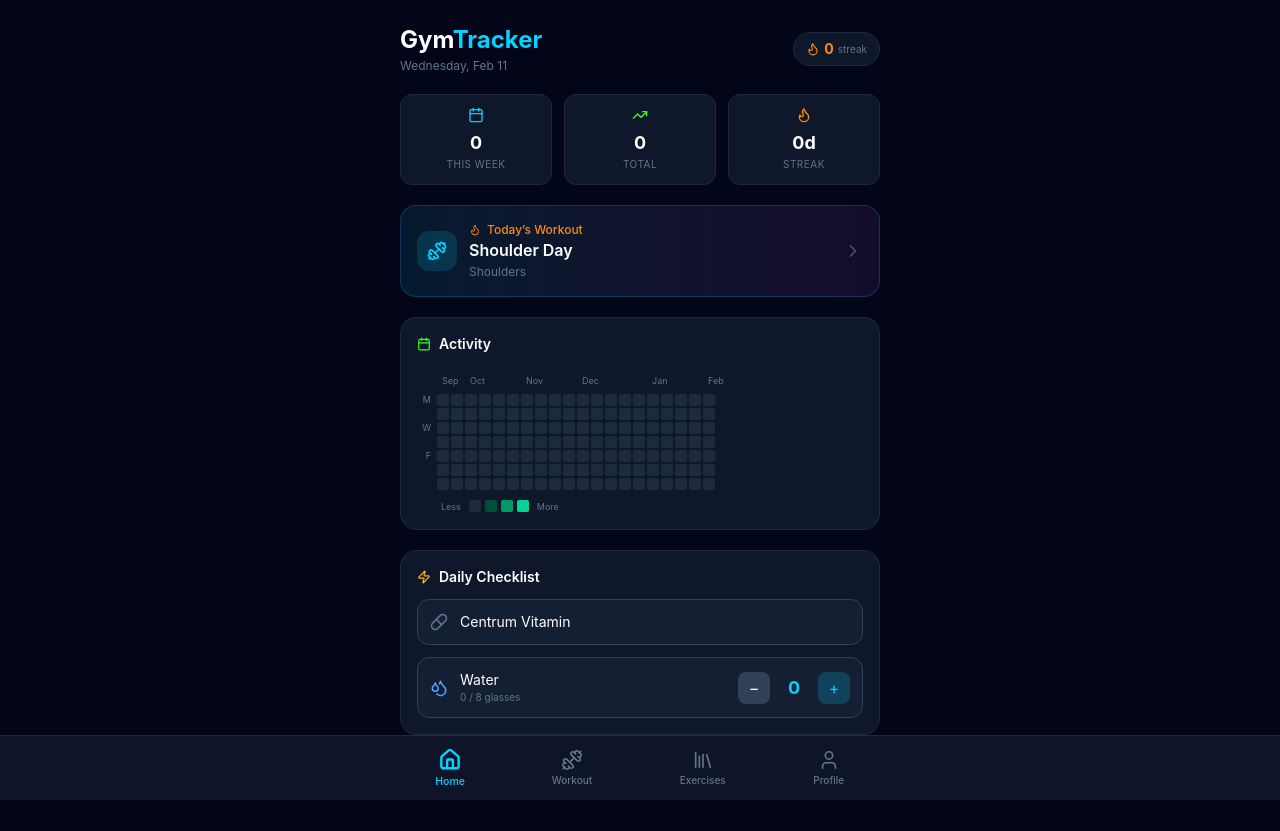
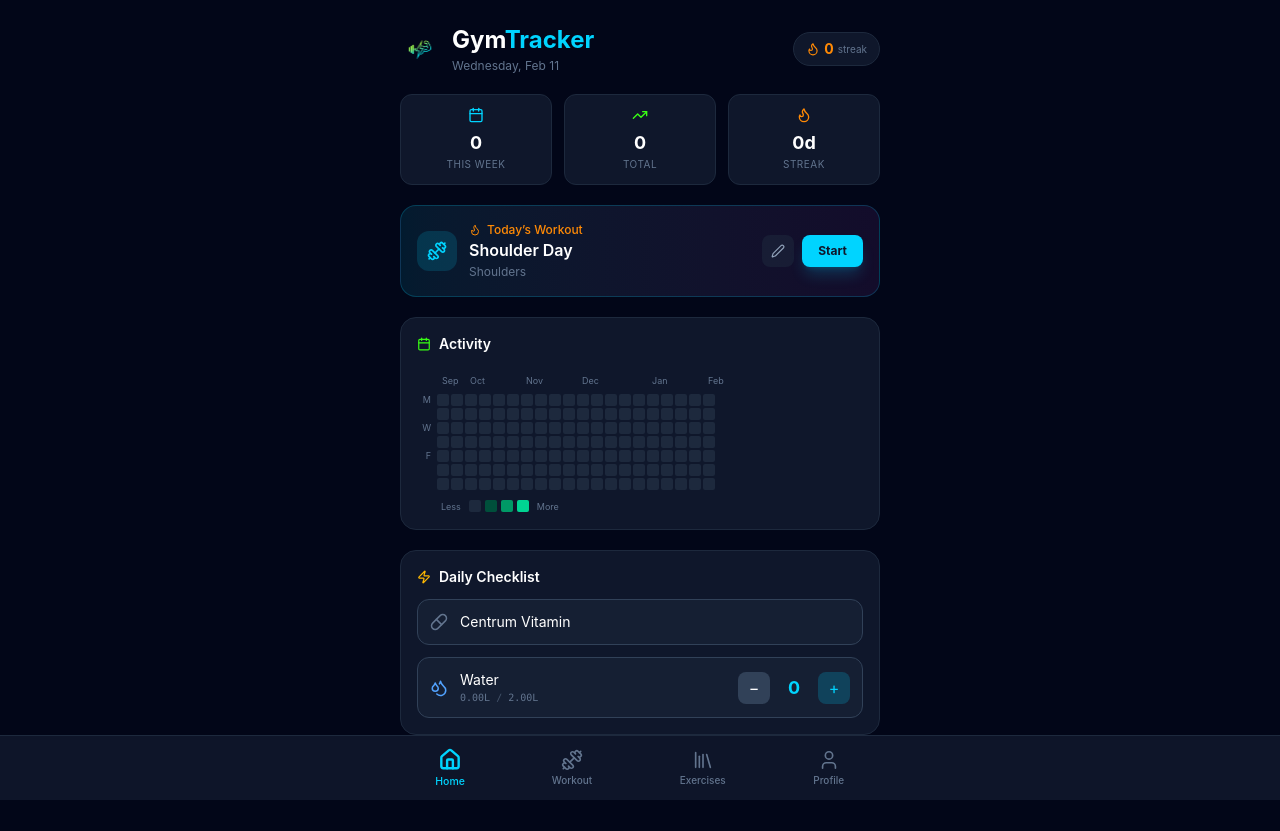
Before and after one commit to abdelghany-77/gym-tracker, a React (Vite) app: page /#/ in a window 1280 px wide. Built offline with nearby package versions, Linux system fonts and the light colour scheme.

Commit message:
feat: add core application pages (Dashboard, Exercise Library, Profile), essential components (RestTimer, ExerciseCard), and image utilities.

```diff
--- a/index.html
+++ b/index.html
@@ -3,7 +3,7 @@
 
 <head>
   <meta charset="UTF-8" />
-  <link rel="icon" type="image/svg+xml" href="/Gym/vite.svg" />
+  <link rel="icon" type="image/png" href="/gym-tracker/icon.png" />
   <meta name="viewport" content="width=device-width, initial-scale=1.0" />
   <meta name="theme-color" content="#0f172a" />
   <meta name="description" content="Personal Gym Tracker - Track your hypertrophy journey" />
--- a/src/pages/Dashboard.jsx
+++ b/src/pages/Dashboard.jsx
@@ -1,4 +1,4 @@
-import { useMemo } from "react";
+import { useMemo, useState } from "react";
 import { useNavigate } from "react-router-dom";
 import {
   Dumbbell,
@@ -9,15 +9,20 @@ import {
   Zap,
   ChevronRight,
   Flame,
+  Edit2,
+  X
 } from "lucide-react";
 import Heatmap from "../components/Heatmap";
 import useWorkoutStore from "../store/workoutStore";
 
 export default function Dashboard() {
   const navigate = useNavigate();
+  const [editingSchedule, setEditingSchedule] = useState(false);
   const history = useWorkoutStore((s) => s.history);
+  const weeklySchedule = useWorkoutStore((s) => s.weeklySchedule); // Subscribe to schedule changes allows re-render on edit
   const heatmapData = useMemo(() => useWorkoutStore.getState().getHeatmapData(), [history]);
-  const nextWorkout = useMemo(() => useWorkoutStore.getState().getNextWorkout(), [history]);
+  // Re-calculate next workout when history or schedule changes
+  const nextWorkout = useMemo(() => useWorkoutStore.getState().getNextWorkout(), [history, weeklySchedule]);
   const lastSession = useWorkoutStore((s) => s.getLastSession());
   const dailyChecklist = useWorkoutStore((s) => s.dailyChecklist);
   const toggleChecklistItem = useWorkoutStore((s) => s.toggleChecklistItem);
@@ -57,6 +62,8 @@ export default function Dashboard() {
     <div className="px-4 pt-6 pb-4 max-w-lg mx-auto space-y-5">
       {/* Header */}
       <div className="flex items-center justify-between">
+        <div className="flex items-center gap-3">
+          <img src="/gym-tracker/icon.png" alt="Logo" className="w-10 h-10 object-contain" />
           <div>
             <h1 className="text-2xl font-bold text-white">
               Gym<span className="text-neon-blue">Tracker</span>
@@ -68,6 +75,7 @@ export default function Dashboard() {
               day: "numeric",
             })}
           </p>
+          </div>
         </div>
         <div className="flex items-center gap-1 bg-slate-900 rounded-full px-3 py-1.5 border border-slate-800">
           <Flame size={14} className="text-orange-400" />
@@ -118,10 +126,7 @@ export default function Dashboard() {
 
         {/* Next Workout Card */}
       {nextWorkout && (
-        <button
-          onClick={() => navigate("/workout")}
-          className="w-full bg-linear-to-r from-neon-blue/10 to-neon-purple/10 rounded-2xl p-4 border border-neon-blue/20 hover:border-neon-blue/40 transition-all active:scale-[0.98] text-left"
-        >
+        <div className="w-full bg-linear-to-r from-neon-blue/10 to-neon-purple/10 rounded-2xl p-4 border border-neon-blue/20 hover:border-neon-blue/40 transition-all text-left group relative">
           <div className="flex items-center justify-between">
             <div className="flex items-center gap-3">
               <div className="w-10 h-10 rounded-xl bg-neon-blue/15 flex items-center justify-center">
@@ -149,9 +154,95 @@ export default function Dashboard() {
                 </p>
               </div>
             </div>
-            <ChevronRight size={20} className="text-slate-600" />
+
+            {nextWorkout.daysUntil === 0 ? (
+               <div className="flex items-center gap-2">
+                 <button
+                  onClick={(e) => {
+                    e.stopPropagation();
+                    // Simple prompt for now, could be a better modal
+                    // For a better UI, we should add a state for "isEditingSchedule"
+                    // and show a proper modal. Let's do that.
+                    setEditingSchedule(true);
+                  }}
+                  className="w-8 h-8 rounded-lg bg-slate-800/50 flex items-center justify-center hover:bg-slate-700 transition-colors text-slate-400 hover:text-white"
+                 >
+                   <Edit2 size={14} />
+                 </button>
+                 <button
+                  onClick={(e) => {
+                    e.stopPropagation();
+                    useWorkoutStore.getState().startWorkout(nextWorkout.program.id);
+                    navigate("/workout/active");
+                  }}
+                  className="bg-neon-blue text-slate-900 px-4 py-2 rounded-lg text-xs font-bold hover:bg-neon-blue/90 active:scale-95 transition-all shadow-lg shadow-neon-blue/20"
+                >
+                  Start
+                </button>
                </div>
+            ) : (
+              <button
+                onClick={() => navigate("/workout")}
+                className="w-8 h-8 rounded-lg bg-slate-800 flex items-center justify-center group-hover:bg-slate-700 transition-colors"
+                >
+                <ChevronRight size={18} className="text-slate-400" />
               </button>
+            )}
+          </div>
+        </div>
+      )}
+
+      {/* Edit Schedule Modal */}
+      {editingSchedule && (
+        <div
+          className="fixed inset-0 z-50 flex items-center justify-center bg-black/70 backdrop-blur-sm p-4"
+          onClick={() => setEditingSchedule(false)}
+        >
+          <div
+            className="bg-slate-900 rounded-2xl w-full max-w-sm border border-slate-700 overflow-hidden"
+            onClick={e => e.stopPropagation()}
+          >
+            <div className="p-4 border-b border-slate-800 flex items-center justify-between">
+              <h3 className="font-semibold text-white">Change Today's Workout</h3>
+              <button onClick={() => setEditingSchedule(false)} className="text-slate-400 hover:text-white">
+                <X size={18} />
+              </button>
+            </div>
+            <div className="p-2 space-y-1 max-h-[60vh] overflow-y-auto">
+               {Object.values(useWorkoutStore.getState().getPrograms()).map(program => (
+                 <button
+                   key={program.id}
+                   onClick={() => {
+                     // We need the day index. getNextWorkout returns it now.
+                     // But we didn't update the component to receive it yet.
+                     // We need to re-fetch nextWorkout to get dayIndex.
+                     const dayIndex = nextWorkout.dayIndex;
+                     if (dayIndex !== undefined) {
+                        useWorkoutStore.getState().setSchedule(dayIndex, program.id);
+                        setEditingSchedule(false);
+                     }
+                   }}
+                   className={`w-full flex items-center gap-3 p-3 rounded-xl transition-colors ${
+                     nextWorkout.program.id === program.id
+                       ? "bg-neon-blue/10 text-neon-blue"
+                       : "hover:bg-slate-800 text-slate-300"
+                   }`}
+                 >
+                   <div className={`w-8 h-8 rounded-lg flex items-center justify-center ${
+                      nextWorkout.program.id === program.id ? "bg-neon-blue/20" : "bg-slate-800"
+                   }`}>
+                      <Dumbbell size={14} />
+                   </div>
+                   <div className="text-left">
+                     <p className="text-sm font-medium">{program.name}</p>
+                     <p className="text-[10px] text-slate-500">{program.muscles.join(", ")}</p>
+                   </div>
+                   {nextWorkout.program.id === program.id && <div className="ml-auto text-xs font-bold">Current</div>}
+                 </button>
+               ))}
+            </div>
+          </div>
+        </div>
       )}
 
       {/* Last Session */}
@@ -236,8 +327,8 @@ export default function Dashboard() {
             <Droplets size={18} className="text-blue-400" />
             <div>
               <p className="text-sm text-white">Water</p>
-              <p className="text-[10px] text-slate-500">
-                {dailyChecklist.water} / {waterGoal} glasses
+              <p className="text-[10px] text-slate-500 font-mono">
+                {(dailyChecklist.water * 0.25).toFixed(2)}L <span className="text-slate-600">/</span> {(waterGoal * 0.25).toFixed(2)}L
               </p>
             </div>
           </div>
--- a/src/pages/ExerciseLibrary.jsx
+++ b/src/pages/ExerciseLibrary.jsx
@@ -1,6 +1,8 @@
 import { useState, useMemo } from "react";
 import { Search, ChevronDown, Info, X } from "lucide-react";
 import useWorkoutStore from "../store/workoutStore";
+
+import { getImageUrl } from "../utils/imageUtil";
 
 const muscleFilters = ["All", "Chest", "Back", "Shoulders", "Legs", "Arms"];
 
@@ -77,7 +79,7 @@ export default function ExerciseLibrary() {
             <div className="flex items-center gap-3 p-3">
               <div className="w-16 h-16 rounded-xl overflow-hidden bg-slate-800 shrink-0">
                 <img
-                  src={exercise.image}
+                  src={getImageUrl(exercise.image)}
                   alt={exercise.name}
                   className="w-full h-full object-cover"
                   loading="lazy"
@@ -145,7 +147,7 @@ export default function ExerciseLibrary() {
             {/* Image */}
             <div className="w-full aspect-video rounded-xl overflow-hidden bg-slate-800">
               <img
-                src={selectedExercise.image}
+                src={getImageUrl(selectedExercise.image)}
                 alt={selectedExercise.name}
                 className="w-full h-full object-cover"
               />
--- a/src/pages/Profile.jsx
+++ b/src/pages/Profile.jsx
@@ -77,6 +77,7 @@ export default function Profile() {
             </label>
             <input
               type="number"
+              inputMode="decimal"
               value={userProfile.weight || ""}
               onChange={(e) =>
                 updateUserProfile({ weight: Number(e.target.value) })
@@ -91,6 +92,7 @@ export default function Profile() {
             </label>
             <input
               type="number"
+              inputMode="decimal"
               value={userProfile.height || ""}
               onChange={(e) =>
                 updateUserProfile({ height: Number(e.target.value) })
--- a/src/store/workoutStore.js
+++ b/src/store/workoutStore.js
@@ -22,25 +22,6 @@ const saveToStorage = (key, value) => {
 // ── Helpers ──
 const todayKey = () => new Date().toISOString().split("T")[0]; // "2026-02-12"
 
-const getNextWorkout = () => {
-  const today = new Date().getDay(); // 0=Sun
-  // Map JS day (0=Sun) to schedule index (0=Mon)
-  const scheduleMap = [6, 0, 1, 2, 3, 4, 5]; // Sun=6, Mon=0, Tue=1...
-
-  for (let offset = 0; offset < 7; offset++) {
-    const jsDay = (today + offset) % 7;
-    const schedIdx = scheduleMap[jsDay];
-    const programId = weeklySchedule[schedIdx];
-    if (programId) {
-      return {
-        program: workoutPrograms[programId],
-        daysUntil: offset,
-      };
-    }
-  }
-  return null;
-};
-
 // ── Zustand Store ──
 const useWorkoutStore = create((set, get) => ({
   // ── State ──
@@ -53,6 +34,8 @@ const useWorkoutStore = create((set, get) => ({
     weight: 0,
     height: 0,
   }),
+  // Initialize schedule from storage or fallback to default
+  weeklySchedule: loadFromStorage("gym_schedule", weeklySchedule),
   activeWorkout: null, // { programId, startedAt, exercises: [ { exerciseId, sets: [{ weight, reps, done }] } ] }
   restTimerTrigger: 0, // Timestamp when a set is marked done, triggering the timer
   personalRecords: loadFromStorage("gym_prs", {}),
@@ -61,11 +44,28 @@ const useWorkoutStore = create((set, get) => ({
   getExerciseById: (id) => exercises.find((e) => e.id === id),
   getAllExercises: () => exercises,
   getPrograms: () => workoutPrograms,
-  getSchedule: () => weeklySchedule,
+  getSchedule: () => get().weeklySchedule,
 
   getNextWorkout: () => {
-    const { history } = get();
-    return getNextWorkout(history);
+    // Re-implement logic using dynamic schedule from state
+    const { weeklySchedule } = get();
+    const today = new Date().getDay(); // 0=Sun
+    const scheduleMap = [6, 0, 1, 2, 3, 4, 5]; // Sun=6, Mon=0, Tue=1...
+
+    for (let offset = 0; offset < 7; offset++) {
+      const jsDay = (today + offset) % 7;
+      const schedIdx = scheduleMap[jsDay];
+      const programId = weeklySchedule[schedIdx];
+
+      if (programId) {
+        return {
+          program: workoutPrograms[programId],
+          daysUntil: offset,
+          dayIndex: schedIdx, // return index to allow editing
+        };
+      }
+    }
+    return null;
   },
 
   getLastSession: () => {
@@ -151,6 +151,14 @@ const useWorkoutStore = create((set, get) => ({
       const updated = { ...state.userProfile, ...profile };
       saveToStorage("gym_profile", updated);
       return { userProfile: updated };
+    });
+  },
+
+  setSchedule: (dayIndex, programId) => {
+    set((state) => {
+      const updated = { ...state.weeklySchedule, [dayIndex]: programId };
+      saveToStorage("gym_schedule", updated);
+      return { weeklySchedule: updated };
     });
   },
 
--- /dev/null
+++ b/src/utils/imageUtil.js
@@ -0,0 +1,21 @@
+/**
+ * Resolves the correct path for images, accounting for the Vite base path.
+ * The base path should be set in vite.config.js (e.g., "/gym-tracker/")
+ */
+export const getImageUrl = (path) => {
+  // If the path is already an absolute URL or data URI, return it
+  if (path.startsWith("http") || path.startsWith("data:")) return path;
+
+  // Get base from Vite environment
+  const base = import.meta.env.BASE_URL; // e.g. "/gym-tracker/" using default or configured base
+
+  // Remove leading slash from path if present to avoid double slashes
+  const cleanPath = path.startsWith("/") ? path.slice(1) : path;
+
+  // If base is just "/", return path (ensure leading slash)
+  if (base === "/") return `/${cleanPath}`;
+
+  // Combine base and path
+  // Base usually ends with slash if configured in vite.config.js
+  return `${base}${cleanPath}`;
+};
--- a/vite.config.js
+++ b/vite.config.js
@@ -21,12 +21,12 @@ export default defineConfig({
         display: "standalone",
         icons: [
           {
-            src: "pwa-192x192.png",
-            sizes: "192x192",
+            src: "icon.png",
+            sizes: "192x192", // We really should resize this, but for now pointing to main icon
             type: "image/png",
           },
           {
-            src: "pwa-512x512.png",
+            src: "icon.png",
             sizes: "512x512",
             type: "image/png",
           },
```
Also changed, not shown: src/components/ExerciseCard.jsx (+2 -5 lines), src/components/RestTimer.jsx (+36 -2 lines), public/icon.png (added). Lines whose indentation alone changed are shown as unchanged.
